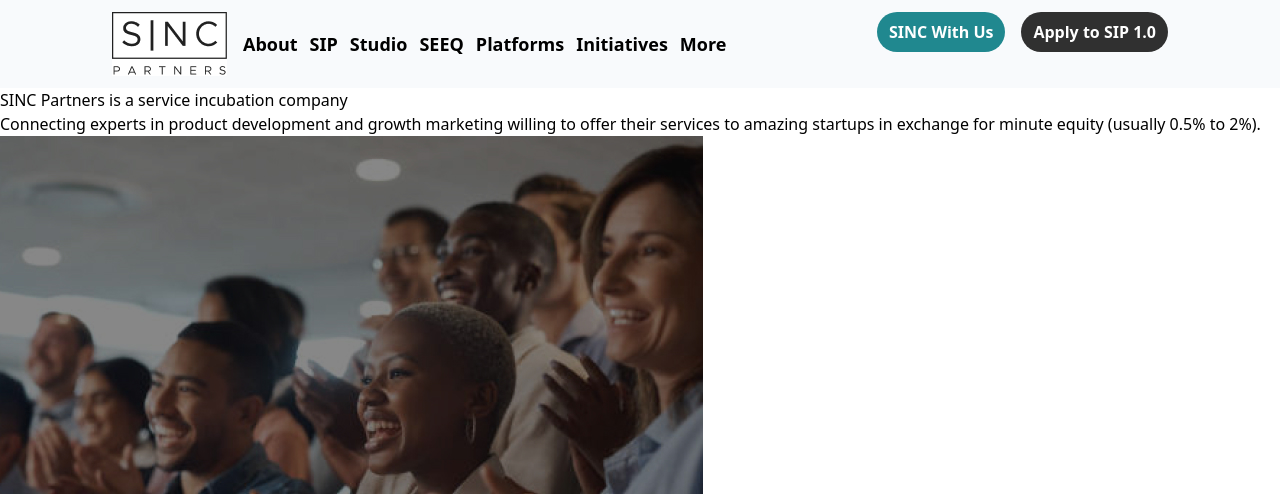
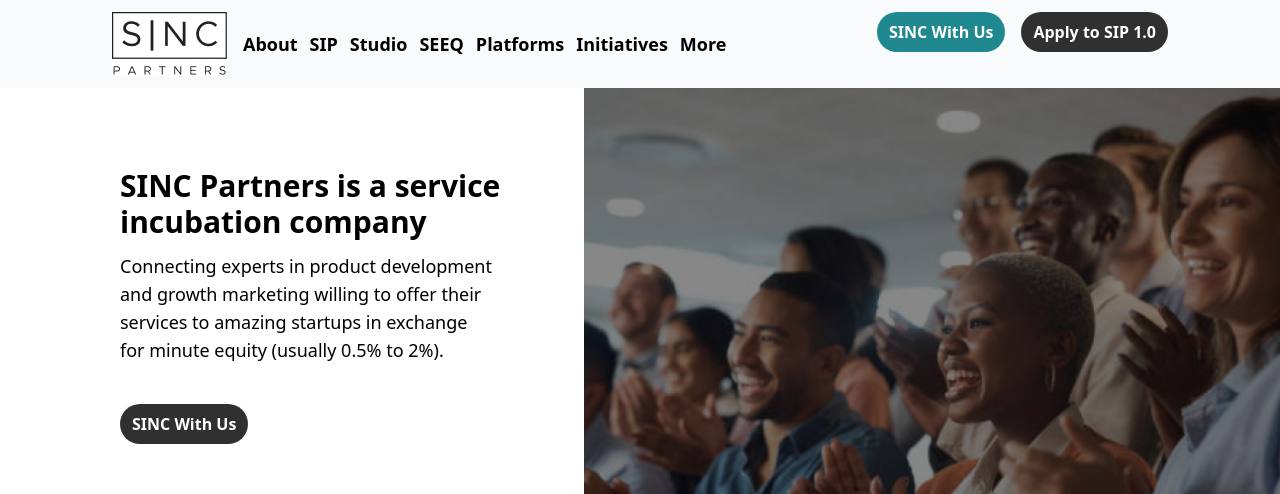
Before and after one commit to janeAnezi/FrontLett-Test, a React (Vite) app: page / in a window 1280 px wide. Shown: the top 494 px of the page. Built offline with nearby package versions, Linux system fonts and the light colour scheme.

Commit message:
add landing (hero) section styles

```diff
--- a/src/Components/Landing.tsx
+++ b/src/Components/Landing.tsx
@@ -2,10 +2,11 @@
 
 function Landing(): JSX.Element {
   return (
-    <div>
-      <div>
-        <h2>SINC Partners is a service incubation company </h2>
-        <p>Connecting experts in product development and growth marketing willing to offer their services to amazing startups in exchange for minute equity (usually 0.5% to 2%).</p>
+    <div className='flex w-full pl-20'>
+      <div className='pt-20 pl-10 mr-20'>
+        <h2 className='text-3xl font-semibold pb-3'>SINC Partners is a service <br />incubation company </h2>
+        <p className='w-96 text-lg mb-10'>Connecting experts in product development and growth marketing willing to offer their services to amazing startups in exchange for minute equity (usually 0.5% to 2%).</p>
+        <button className=" bg-secondary text-white px-3 rounded-3xl py-2 font-semibold">SINC With Us</button>
       </div>
       <div>
         <img src={heroImage} alt="photo of people clapping " />
```
